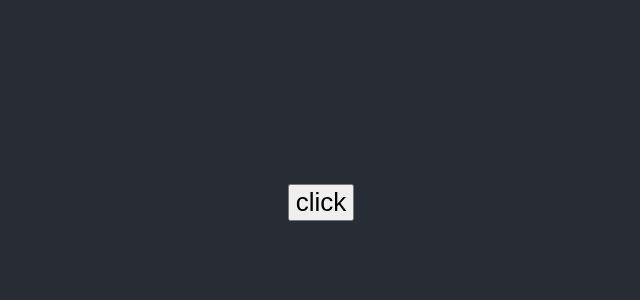
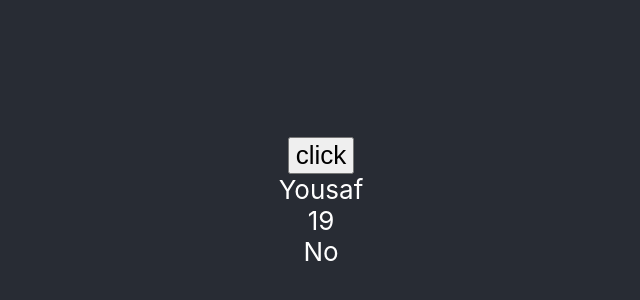
Before and after one commit to yousafsabir/react-typescript, a React (Vite) app: page / in a window 1280 px wide. Shown: the part 198-498 px from the top of the page, without its empty margins (319-959 px from the left). Built offline with nearby package versions, Linux system fonts and the light colour scheme.

Commit message:
interface in props

```diff
--- a/src/App.tsx
+++ b/src/App.tsx
@@ -1,5 +1,6 @@
 import React, { FC } from "react";
 import "./App.css";
+import Person from "./components/Person";
 
 const App: FC = () => {
     const name: string = "Yousaf";
@@ -14,6 +15,7 @@ const App: FC = () => {
         <div className="App">
             <header className="App-header">
                 <button onClick={() => aFunction("Yousaf")}>click</button>
+                <Person name="Yousaf" age={19} isMarried={false} />
             </header>
         </div>
     );
--- /dev/null
+++ b/src/components/Person.tsx
@@ -0,0 +1,19 @@
+import * as React from "react";
+
+interface Props {
+    name: string;
+    age: number;
+    isMarried: boolean;
+}
+
+const Person = (props: Props) => {
+    return (
+        <div>
+            <div>{props.name}</div>
+            <div>{props.age}</div>
+            <div>{props.isMarried ? "yes" : "No"}</div>
+        </div>
+    );
+};
+
+export default Person;
```
